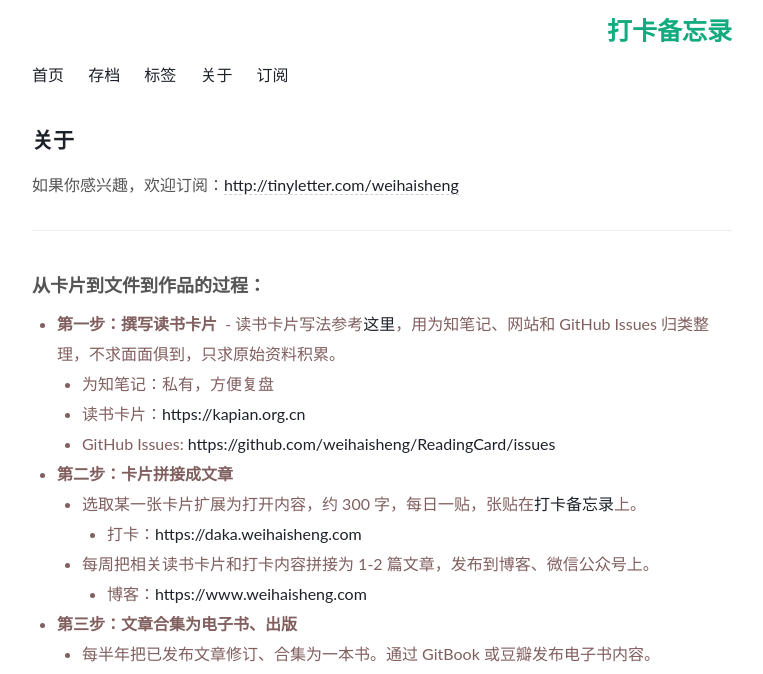
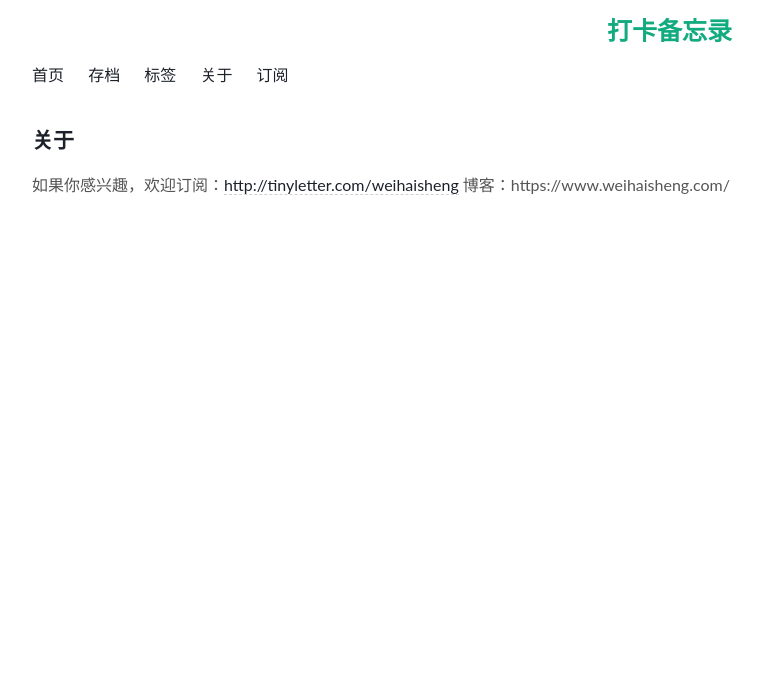
Before and after one commit to Turbo-Snail/ReadingCard, a Jekyll site: the page built from about.md, in a window 1280 px wide. Shown: the top 674 px of the page, without its empty margins (258-1021 px from the left). Built offline with Jekyll 4.4.1, drawn with Linux system fonts in a browser that asks for light colours; comment, search, counter and statistics services are not loaded; some of the changed text lies outside the part shown.

Commit message:
Update about.md

```diff
--- a/about.md
+++ b/about.md
@@ -6,29 +6,4 @@
 
 
 如果你感兴趣，欢迎订阅：<http://tinyletter.com/weihaisheng>
-
----
-
-### **从卡片到文件到作品的过程：**
-
-- **第一步：撰写读书卡片**
-  - 读书卡片写法参考[这里][1]，用为知笔记、网站和 GitHub Issues 归类整理，不求面面俱到，只求原始资料积累。
-     - 为知笔记：私有，方便复盘
-     - 读书卡片：<https://kapian.org.cn>
-     - GitHub Issues: <https://github.com/weihaisheng/ReadingCard/issues>
-- **第二步：卡片拼接成文章**
-  - 选取某一张卡片扩展为打开内容，约 300 字，每日一贴，张贴在[打卡备忘录][2]上。
-     - 打卡：<https://daka.weihaisheng.com>
-  - 每周把相关读书卡片和打卡内容拼接为 1-2 篇文章，发布到博客、微信公众号上。
-     - 博客：<https://www.weihaisheng.com>
-- **第三步：文章合集为电子书、出版**
-  - 每半年把已发布文章修订、合集为一本书。通过 GitBook 或豆瓣发布电子书内容。
-  - 从文章合集成电子书，再到正式出版，需一年左右。
-
-
-![InfoKonwledgeCreate.png-50.8kB][3]
-
-
-  [1]: https://kapian.org.cn/p/2-rules
-  [2]: https://daka.weihaisheng.com
-  [3]: http://static.zybuluo.com/weihaisheng/vyirrcpyonvbymbhpz0ae16t/InfoKonwledgeCreate.png
+博客：https://www.weihaisheng.com/
```
